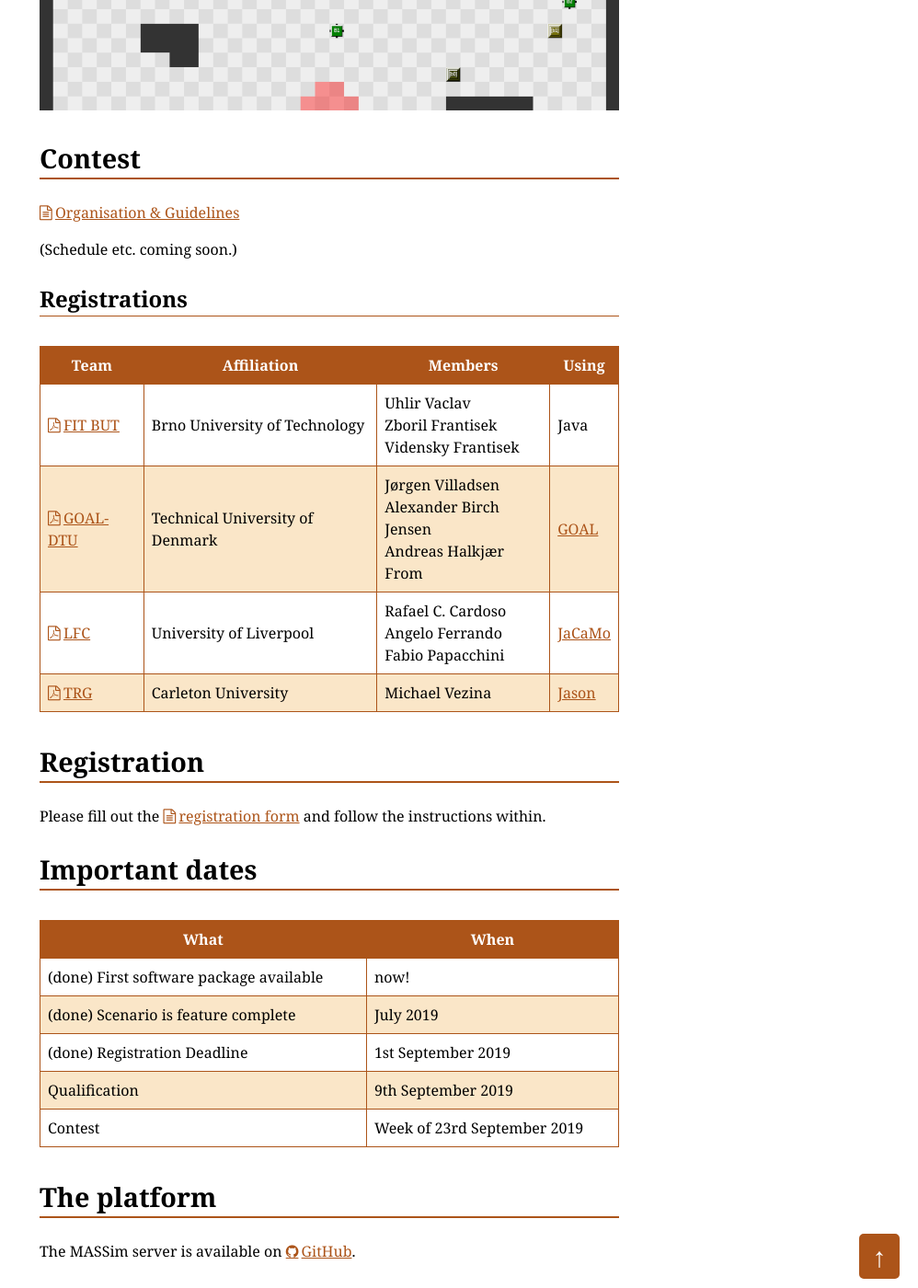
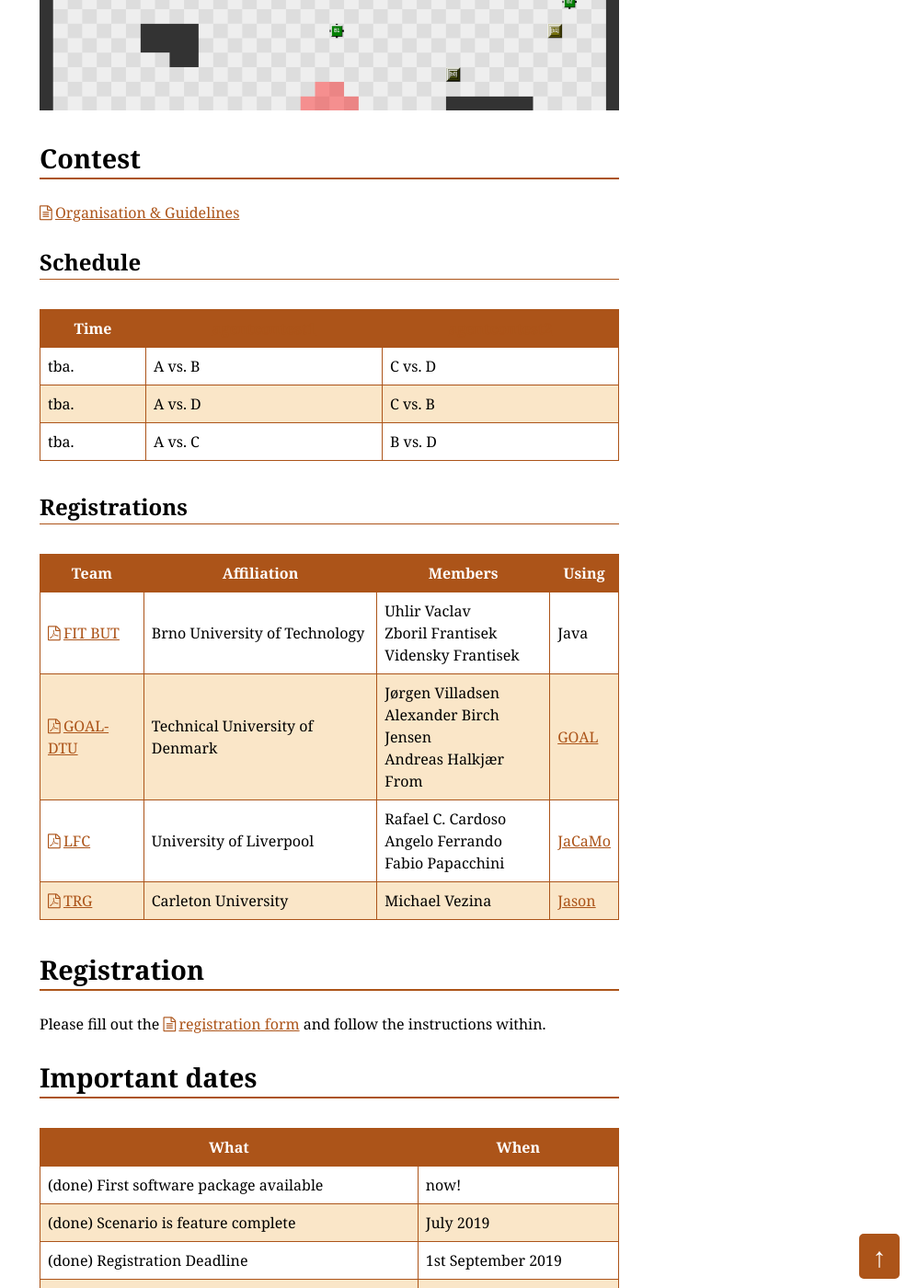
Before and after one commit to agentcontest/agentcontest.github.io, a Jekyll site: the page built from 2019/index.md, in a window 1280 px wide and 1400 px high, scrolled down 662 px. Shown: the whole window at 92% size, without its empty margins (282-1280 px from the left). Built offline with Jekyll 4.4.1, drawn with Linux system fonts in a browser that asks for light colours; some of the changed text lies outside the part shown.

Commit message:
date and schedule updates

```diff
--- a/2019/index.md
+++ b/2019/index.md
@@ -16,7 +16,15 @@
 
 [Organisation & Guidelines](downloads/organisation.txt)
 
-(Schedule etc. coming soon.)
+### Schedule
+
+
+
+Time | [agentcontest1](agentcontest1.in.tu-clausthal.de) | [agentcontest2](agentcontest2.in.tu-clausthal.de)
+--- | --- | ---
+tba. | A vs. B | C vs. D
+tba. | A vs. D | C vs. B
+tba. | A vs. C | B vs. D
 
 ### Registrations
 
@@ -41,8 +49,8 @@
 (done) First software package available | now!
 (done) Scenario is feature complete | July 2019
 (done) Registration Deadline | 1st September 2019
-Qualification | 9th September 2019
-Contest | Week of 23rd September 2019
+(done) Qualification | 9th September 2019
+Contest | 16th October 2019
 
 The platform
 ------------
```
Also changed, not shown: _posts/2019-09-17-contest-details.md (added, +9 -0 lines).
